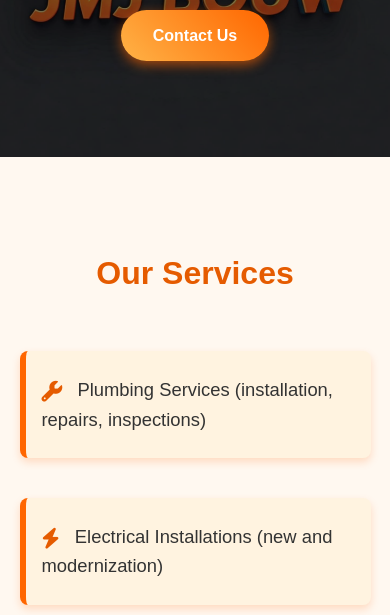
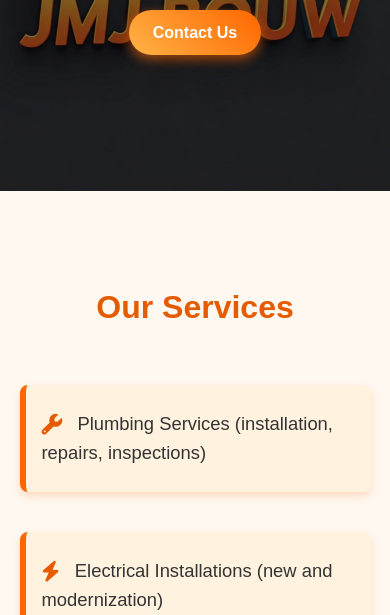
Before and after one commit to WhyAlwaysMeCK/jmjsite, a plain HTML site: page index.html in a window 390 px wide. Shown: the part 485-1100 px from the top of the page. Drawn offline with Linux system fonts and the light colour scheme.

Commit message:
style.css

```diff
--- a/style.css
+++ b/style.css
@@ -463,6 +463,12 @@ body {
    .prev, .next {
     display: none;
   }
+
+  .btn-primary {
+    font-size: 1rem;         /* zmniejszamy rozmiar czcionki */
+    padding: 0.6rem 1.5rem;  /* mniejsze paddingi */
+    margin-bottom: 2.5rem;   /* większy odstęp od dołu */
+  }
 }
 
 /* Dla starszych przeglądarek */
```
